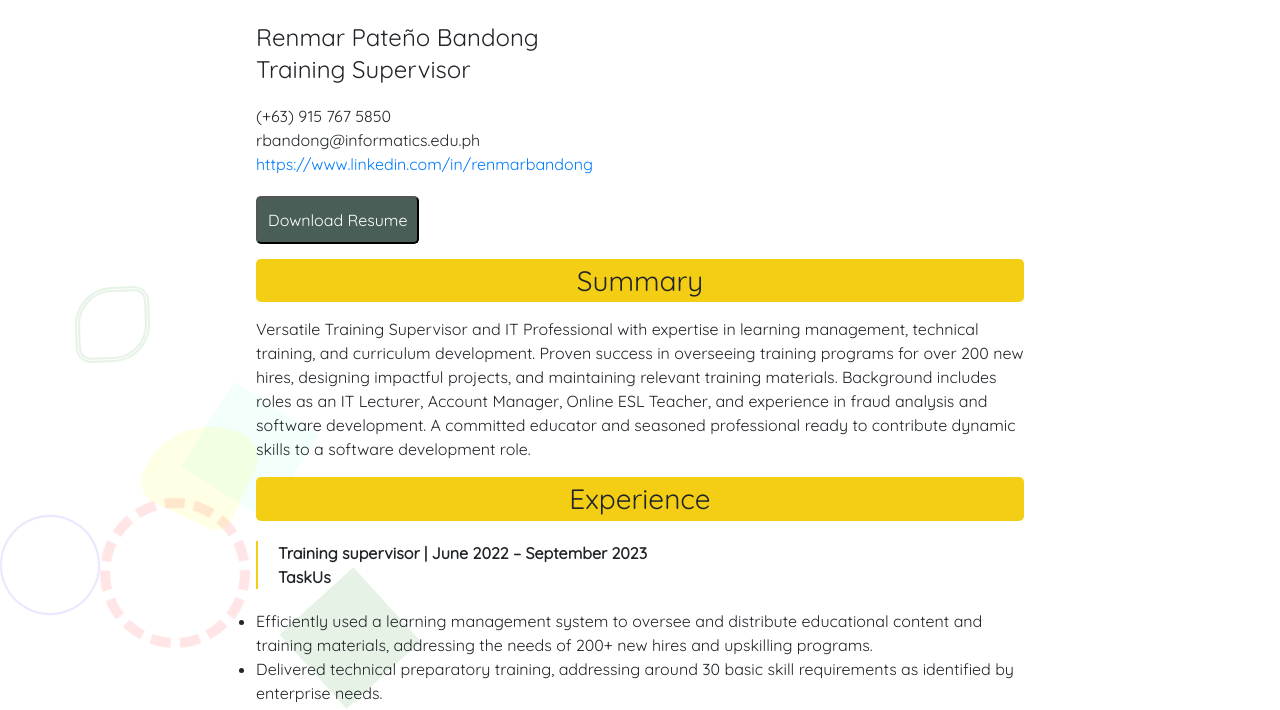
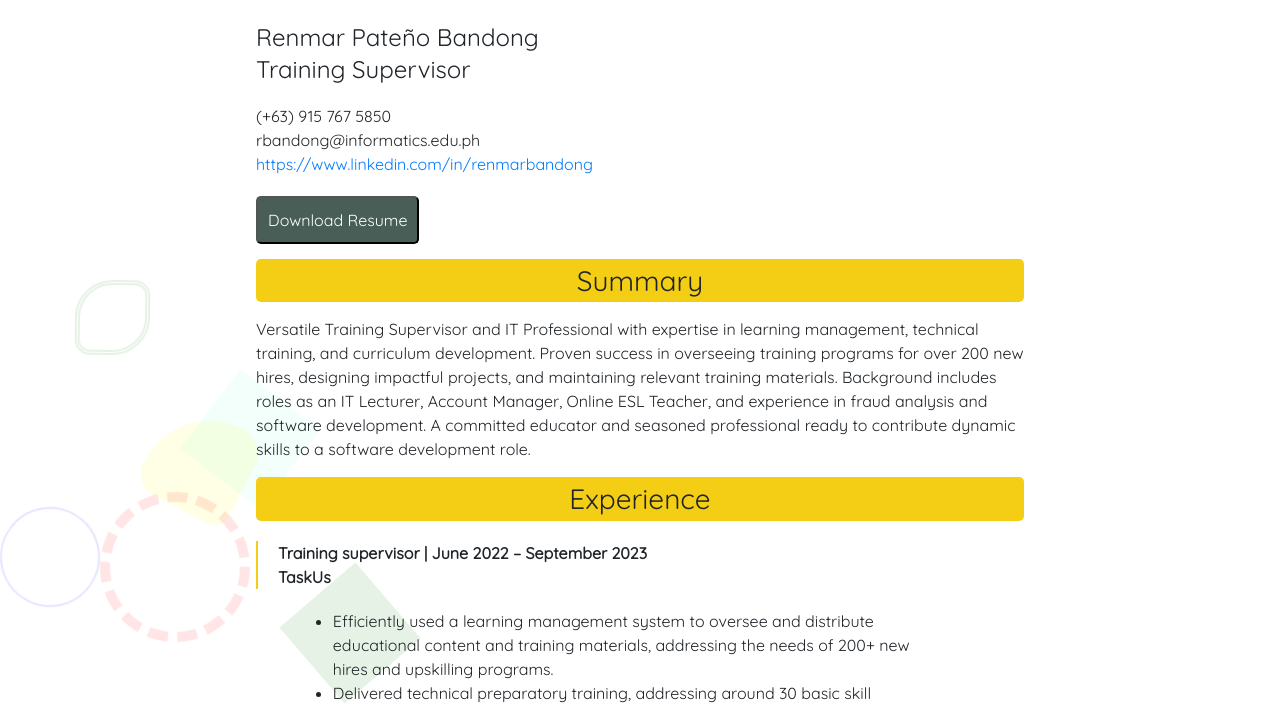
Before and after one commit to Renmar041396/Renmar041396.github.io, a plain HTML site: page resume.html in a window 1280 px wide. Shown: the part 93-803 px from the top of the page. Drawn offline with nearby package versions, Linux system fonts and the light colour scheme; a web font is replaced by a local one.

Commit message:
Indent resume content
Added spaces for bullets in Resume Page

```diff
--- a/css/resume.css
+++ b/css/resume.css
@@ -58,7 +58,7 @@
      padding: 0px;
      margin-bottom:20px ;
 }
-.sections SSul
+.sections ul
 {
     padding-inline: 10%;
 }
```
